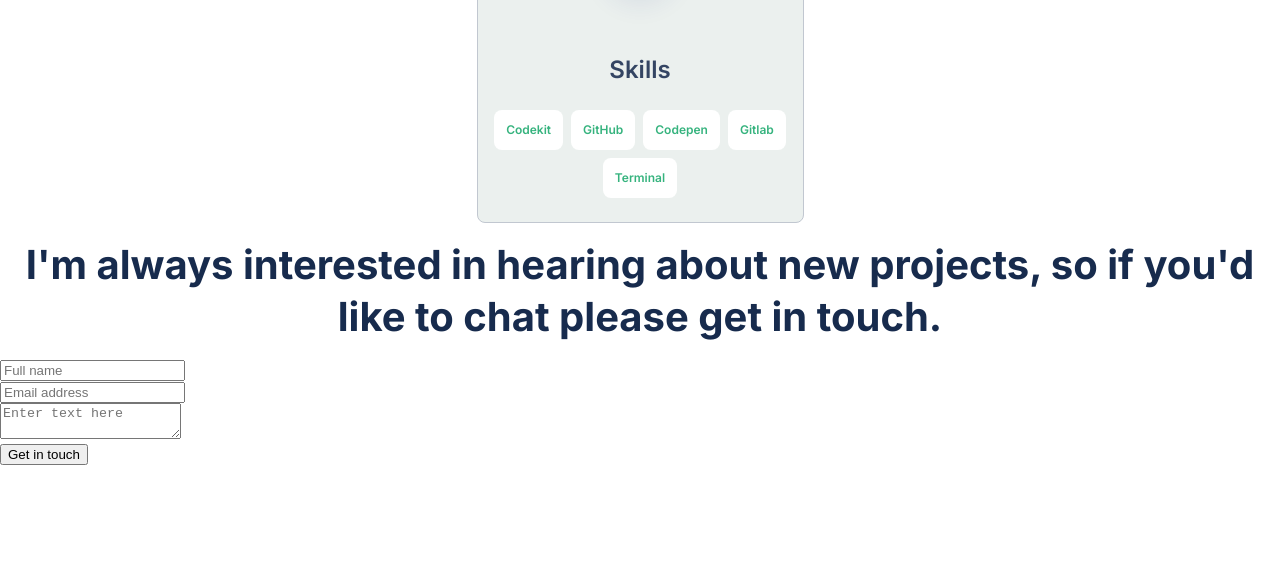
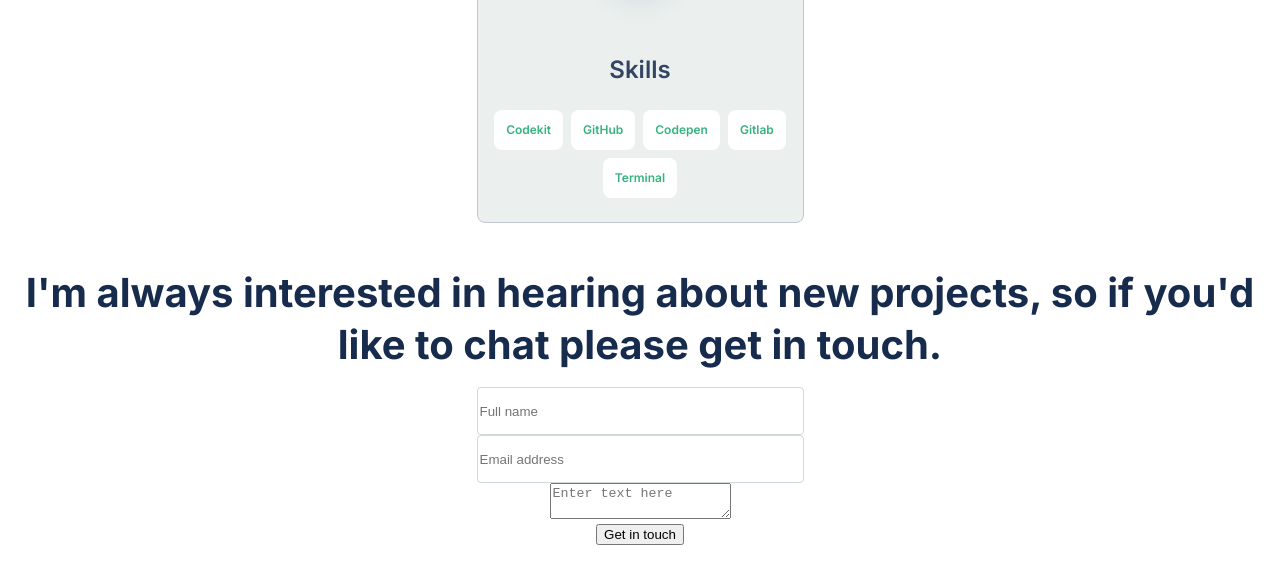
Before and after one commit to JauJau088/My-Portfolio, a website: page index.html in a window 1280 px wide. Shown: the part 5108-5669 px from the top of the page. Before the commit the page ends 5589 px from the top, so only its background shows below. Drawn offline with Linux system fonts and the light colour scheme.

Commit message:
add style to the input text

```diff
--- a/index.html
+++ b/index.html
@@ -109,9 +109,7 @@
                 </li>
                 <li class="grey"><span class="text-green-dark">html</span></li>
               </ul>
-              <button type="button" class="button-1">
-                See Project
-              </button>
+              <button type="button" class="button-1">See Project</button>
             </div>
           </li>
           <!-- Work 2 -->
@@ -134,9 +132,7 @@
                 </li>
                 <li class="grey"><span class="text-green-dark">html</span></li>
               </ul>
-              <button type="button" class="button-1">
-                See Project
-              </button>
+              <button type="button" class="button-1">See Project</button>
             </div>
           </li>
           <!-- Work 3 -->
@@ -159,9 +155,7 @@
                 </li>
                 <li class="grey"><span class="text-green-dark">html</span></li>
               </ul>
-              <button type="button" class="button-1">
-                See Project
-              </button>
+              <button type="button" class="button-1">See Project</button>
             </div>
           </li>
           <!-- Work 4 -->
@@ -184,9 +178,7 @@
                 </li>
                 <li class="grey"><span class="text-green-dark">html</span></li>
               </ul>
-              <button type="button" class="button-1">
-                See Project
-              </button>
+              <button type="button" class="button-1">See Project</button>
             </div>
           </li>
           <!-- Work 5 -->
@@ -209,9 +201,7 @@
                 </li>
                 <li class="grey"><span class="text-green-dark">html</span></li>
               </ul>
-              <button type="button" class="button-1">
-                See Project
-              </button>
+              <button type="button" class="button-1">See Project</button>
             </div>
           </li>
           <!-- Work 6 -->
@@ -234,9 +224,7 @@
                 </li>
                 <li class="grey"><span class="text-green-dark">html</span></li>
               </ul>
-              <button type="button" class="button-1">
-                See Project
-              </button>
+              <button type="button" class="button-1">See Project</button>
             </div>
           </li>
         </ul>
@@ -255,16 +243,14 @@
               a project you need coded, don't hestiate to contact me.
             </p>
           </div>
-          <button type="button" class="button-1">
-            Get My Resume
-          </button>
+          <button type="button" class="button-1">Get My Resume</button>
         </div>
         <!-- Card container -->
         <ul class="card-container">
           <!-- Card 1 -->
           <li class="card grey">
             <div class="card-icon white">
-              <img src="images/icons/languages.svg" alt="Languages-icon">
+              <img src="images/icons/languages.svg" alt="Languages-icon" />
             </div>
             <div class="card-text">
               <span class="text-blue-2">Languages</span>
@@ -287,7 +273,7 @@
           <!-- Card 2 -->
           <li class="card grey">
             <div class="card-icon white">
-              <img src="images/icons/frameworks.svg" alt="Frameworks-icon">
+              <img src="images/icons/frameworks.svg" alt="Frameworks-icon" />
             </div>
             <div class="card-text">
               <span class="text-blue-2">Frameworks</span>
@@ -313,7 +299,7 @@
           <!-- Card 3 -->
           <li class="card grey">
             <div class="card-icon white">
-              <img src="images/icons/languages.svg" alt="Languages-icon">
+              <img src="images/icons/languages.svg" alt="Languages-icon" />
             </div>
             <div class="card-text">
               <span class="text-blue-2">Skills</span>
@@ -341,17 +327,20 @@
     </section>
     <!-- ********** Contact section ********** -->
     <section class="contact-section">
-      <div>
-        <h2 class="text-blue">I'm always interested in hearing about new projects, so if you'd like to chat please get in touch.</h2>
+      <div class="contact-description">
+        <h2 class="text-blue">
+          I'm always interested in hearing about new projects, so if you'd like
+          to chat please get in touch.
+        </h2>
       </div>
       <div>
         <form action="" method="post">
-          <ul>
+          <ul class="contact-form">
             <li>
-              <input type="text" placeholder="Full name" name="full-name">
+              <input type="text" placeholder="Full name" name="full-name" />
             </li>
             <li>
-              <input type="email" placeholder="Email address" name="email">
+              <input type="email" placeholder="Email address" name="email" />
             </li>
             <li>
               <textarea placeholder="Enter text here" name="message"></textarea>
--- a/styles/contact.css
+++ b/styles/contact.css
@@ -0,0 +1,20 @@
+.contact-section {
+  margin-top: 44px;
+}
+
+.contact-description {
+  padding: 0 24px;
+}
+
+.contact-form {
+  display: flex;
+  flex-direction: column;
+  align-items: center;
+}
+
+.contact-form input {
+  height: 48px;
+  border: 1px solid #d0d9d4;
+  border-radius: 4px;
+  min-width: 327px;
+}
```
